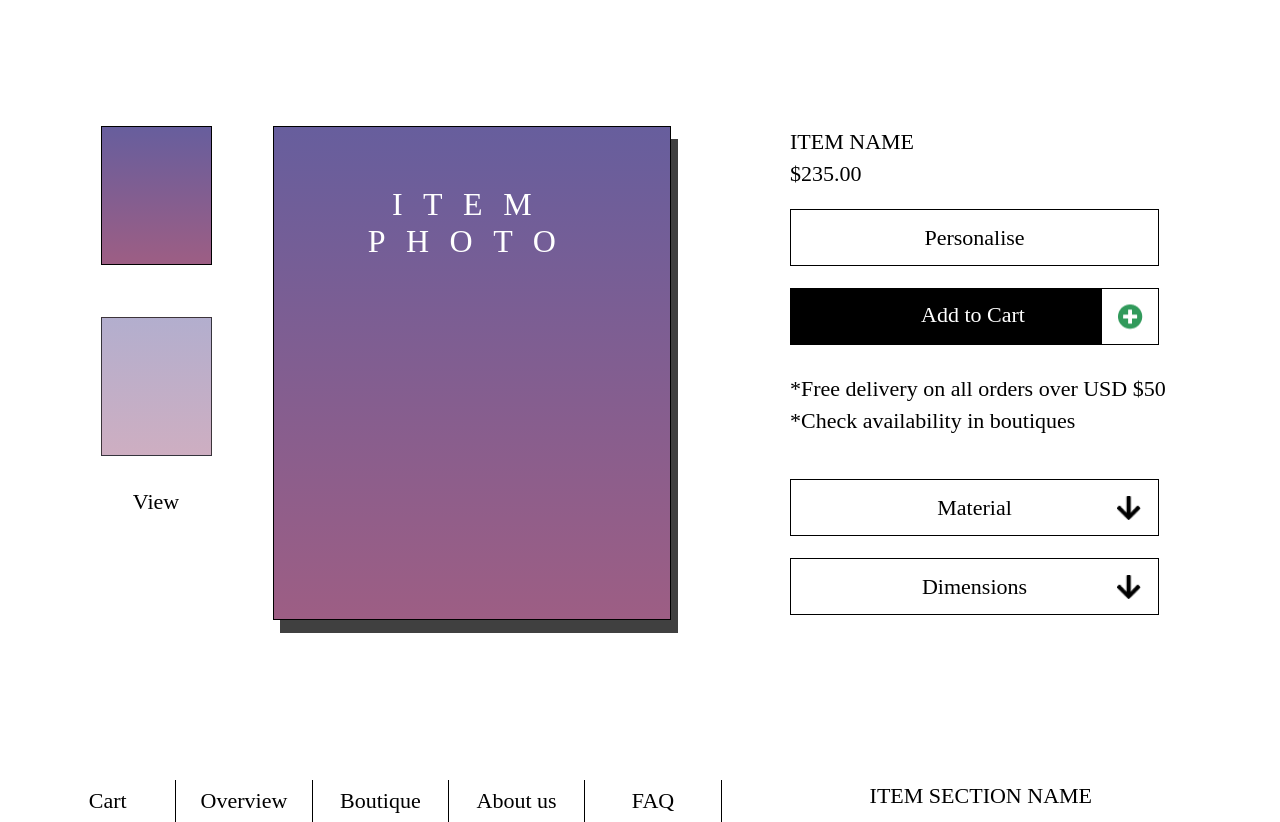
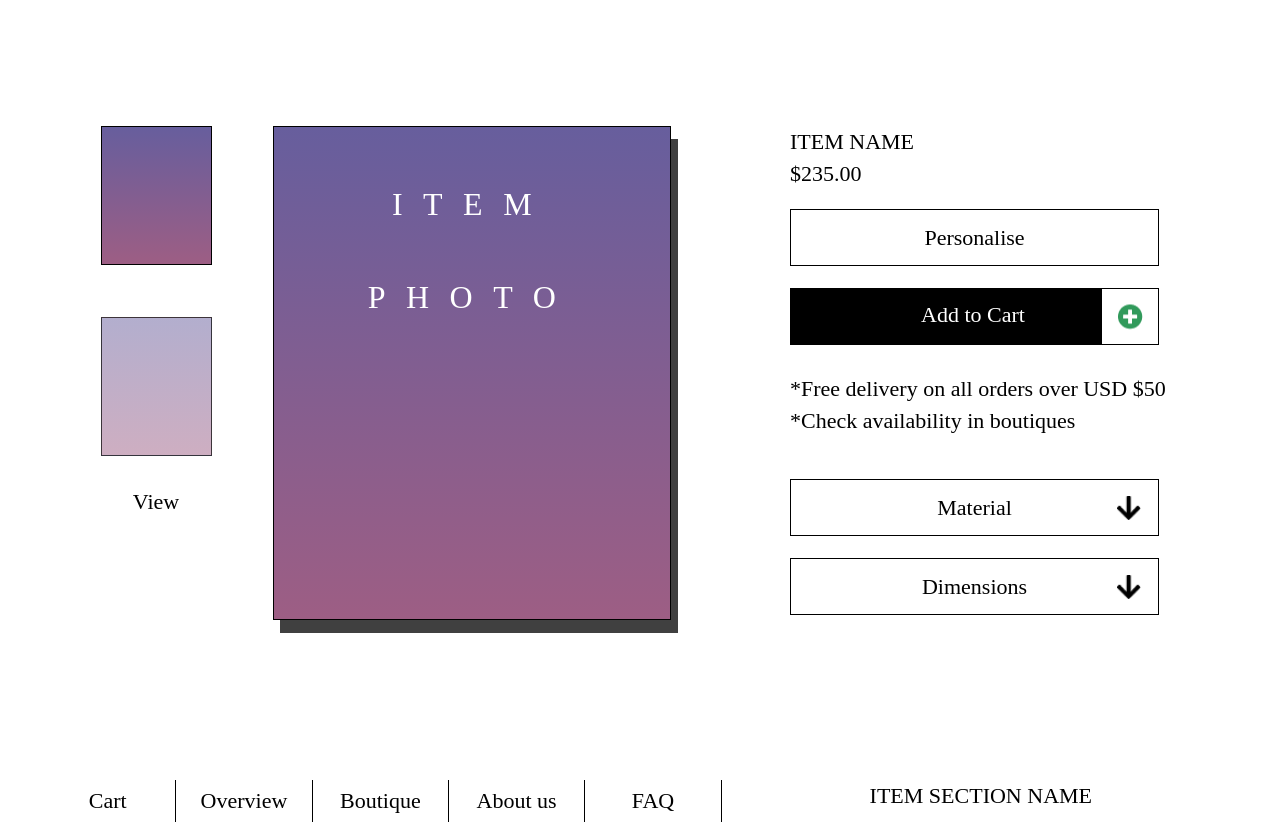
Before and after one commit to Andrey2020sk/company, a plain HTML site: page index.html in a window 1280 px wide. Shown: the part 56-878 px from the top of the page. Drawn offline with Linux system fonts and the light colour scheme.

Commit message:
Update index.html

```diff
--- a/index.html
+++ b/index.html
@@ -29,7 +29,7 @@
     </div>
     <div class="center">
         <div class="txt">
-            <div>ITEM</div> <div>PHOTO</div>
+            <div>ITEM</div> <div style="margin-top: 20%;">PHOTO</div>
         </div>
 
     </div>
```
